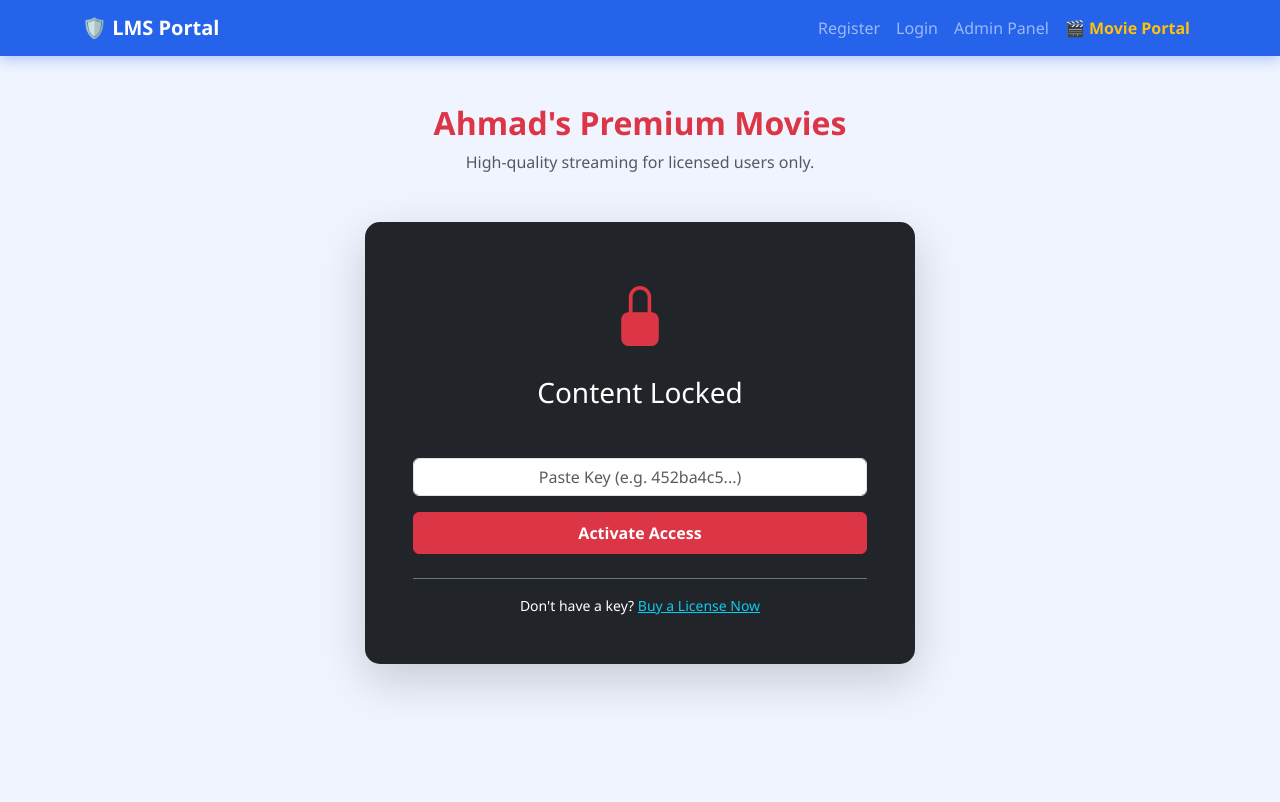
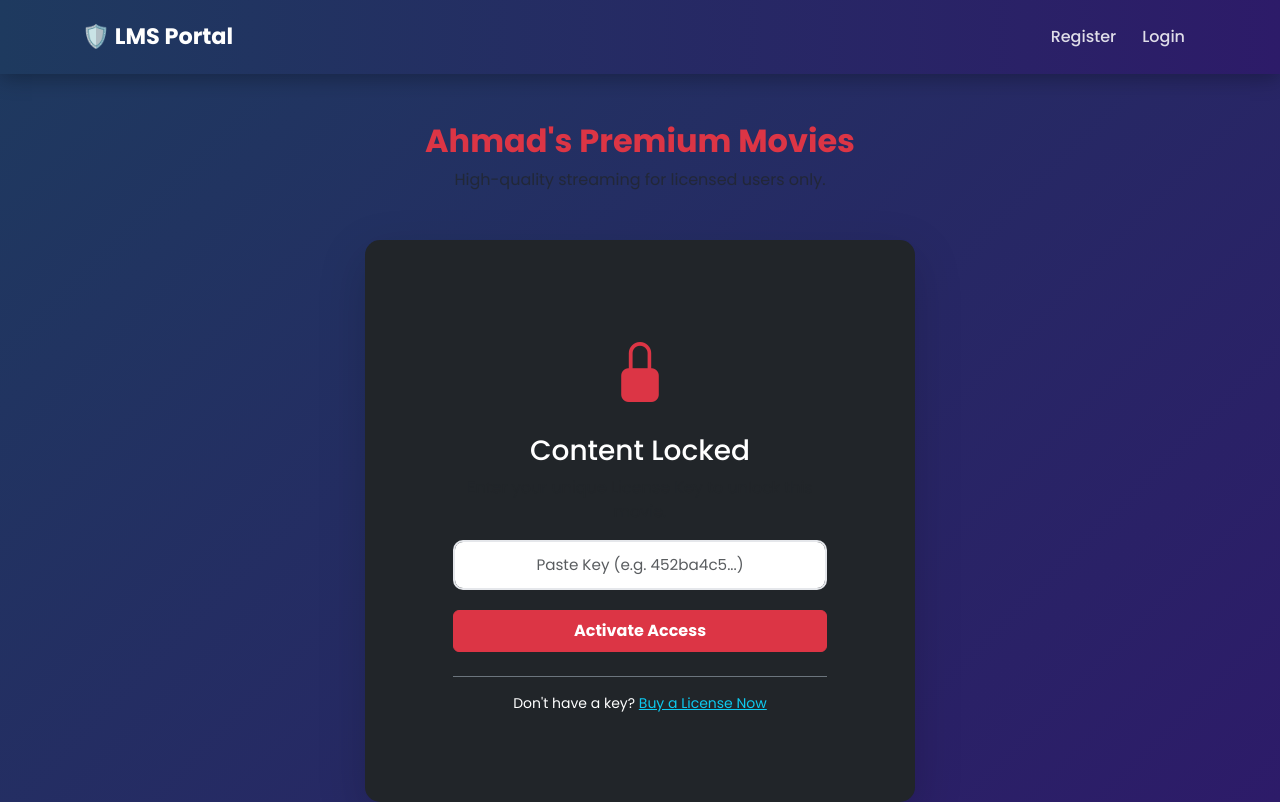
Before and after one commit to ch-Ahmad-zx/lms-project, a Flask app: page /watch_movies in a window 1280 px wide. Before the commit the page ends 695 px from the top, so only its background shows below. Run offline with Flask 3, Linux system fonts and the light colour scheme; some libraries are stand-ins or nearby versions.

Commit message:
professional UI update

```diff
--- a/templates/base.html
+++ b/templates/base.html
@@ -3,56 +3,97 @@
 <head>
     <meta charset="UTF-8">
     <meta name="viewport" content="width=device-width, initial-scale=1.0">
+    <link href="https://fonts.googleapis.com/css2?family=Poppins:wght@400;500;600;700&display=swap" rel="stylesheet">
     <link href="https://cdn.jsdelivr.net/npm/bootstrap@5.3.0/dist/css/bootstrap.min.css" rel="stylesheet">
+    <link rel="stylesheet" href="https://cdn.jsdelivr.net/npm/bootstrap-icons@1.11.0/font/bootstrap-icons.css">
     <title>LMS Portal</title>
     <style>
+        * { font-family: 'Poppins', sans-serif; }
         body {
-        background: #f0f4ff;
+            background: linear-gradient(135deg, #1e3a5f 0%, #2d1b69 100%);
             min-height: 100vh;
-        font-family: 'Segoe UI', Tahoma, Geneva, Verdana, sans-serif;
         }
         .navbar {
-        background: #2563eb;
-        box-shadow: 0 4px 12px rgba(37,99,235,0.3);
+            background: linear-gradient(90deg, #1e3a5f 0%, #2d1b69 100%);
+            box-shadow: 0 4px 20px rgba(0,0,0,0.3);
+            padding: 15px 0;
         }
+        .navbar-brand {
+            font-size: 1.4rem;
+            font-weight: 700;
+            color: white !important;
+        }
+        .nav-link {
+            color: rgba(255,255,255,0.85) !important;
+            font-weight: 500;
+            margin: 0 5px;
+            transition: color 0.2s;
+        }
+        .nav-link:hover { color: white !important; }
         .card {
             border: none;
-        border-radius: 15px;
-        box-shadow: 0 10px 30px rgba(0,0,0,0.1);
+            border-radius: 20px;
+            box-shadow: 0 20px 60px rgba(0,0,0,0.3);
             background: #ffffff;
+            padding: 40px;
         }
+        .card h2 {
+            font-size: 1.8rem;
+            font-weight: 700;
+            color: #1e3a5f;
+            margin-bottom: 25px;
+        }
+        .form-label {
+            font-weight: 500;
+            color: #374151;
+            margin-bottom: 6px;
+        }
+        .form-control, .form-select {
+            border: 2px solid #e5e7eb;
+            border-radius: 10px;
+            padding: 12px 15px;
+            font-size: 0.95rem;
+            transition: all 0.2s;
+        }
+        .form-control:focus, .form-select:focus {
+            border-color: #2d1b69;
+            box-shadow: 0 0 0 4px rgba(45,27,105,0.15);
+        }
+        .mb-3 { margin-bottom: 20px !important; }
         .btn-primary {
-        background: #2563eb;
+            background: linear-gradient(90deg, #1e3a5f, #2d1b69);
             border: none;
-        padding: 10px 20px;
-        border-radius: 8px;
+            padding: 12px 20px;
+            border-radius: 10px;
+            font-weight: 600;
+            font-size: 1rem;
+            transition: all 0.2s;
         }
         .btn-primary:hover {
-        background: #1d4ed8;
-        transform: scale(1.02);
+            background: linear-gradient(90deg, #2d1b69, #1e3a5f);
+            transform: translateY(-2px);
+            box-shadow: 0 8px 20px rgba(45,27,105,0.4);
         }
     </style>
-    <link rel="stylesheet" href="https://cdn.jsdelivr.net/npm/bootstrap-icons@1.11.0/font/bootstrap-icons.css">
 </head>
 <body>
     <nav class="navbar navbar-expand-lg navbar-dark mb-5">
         <div class="container">
-            <a class="navbar-brand fw-bold" href="/">🛡️ LMS Portal</a>
+            <a class="navbar-brand" href="/">🛡️ LMS Portal</a>
             <div class="collapse navbar-collapse">
                 <ul class="navbar-nav ms-auto">
+                    {% if session.get('user_id') %}
+                        <li class="nav-item"><a class="nav-link" href="/dashboard">Dashboard</a></li>
+                        <li class="nav-item"><a class="nav-link" href="/admin">Admin Panel</a></li>
+                        <li class="nav-item"><a class="nav-link text-warning fw-bold" href="/logout">Logout</a></li>
+                    {% else %}
                         <li class="nav-item"><a class="nav-link" href="/">Register</a></li>
                         <li class="nav-item"><a class="nav-link" href="/login">Login</a></li>
-                    <li class="nav-item"><a class="nav-link" href="/admin">Admin Panel</a></li>
-                    <li class="nav-item">
-    <a class="nav-link text-warning fw-bold" href="/watch_movies">🎬 Movie Portal</a></li>
-                    {% if session.get('user_id') %}
-                    <li class="nav-item"><a class="nav-link text-warning fw-bold" href="/logout">Logout</a></li>
                     {% endif %}
                 </ul>
             </div>
         </div>
     </nav>
-
     <div class="container">
         {% block content %}{% endblock %}
     </div>
```
Lines whose indentation alone changed are shown as unchanged.
